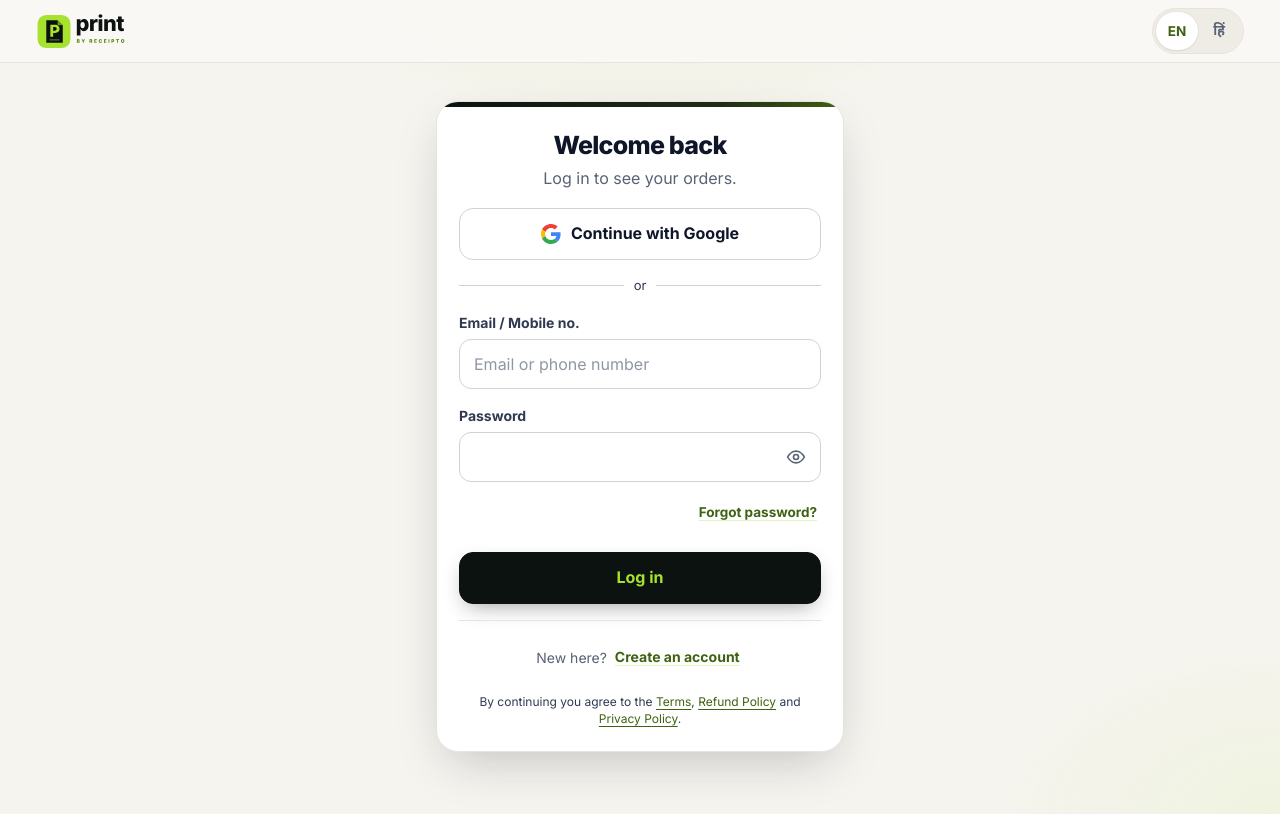
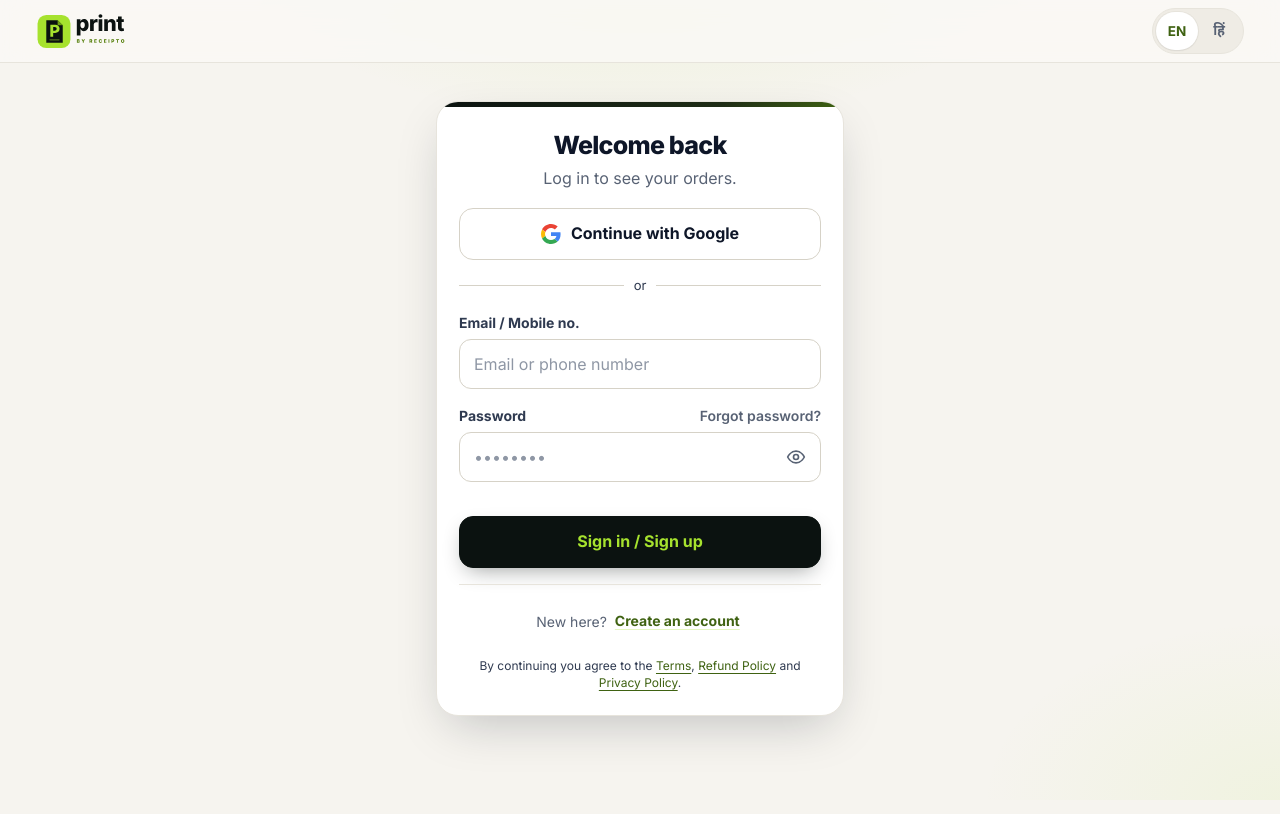
Before and after one commit to rahulyadavoxo/printqr, a React (Vite) app: page /#/login in a window 1280 px wide. Built offline with nearby package versions, Linux system fonts and the light colour scheme; no server answers.

Commit message:
Login: 'Forgot password?' beside the Password label (muted), dot placeholder; button 'Sign in / Sign up'; wrong-credentials hint points to Create an account

```diff
--- a/src/lib/i18n.tsx
+++ b/src/lib/i18n.tsx
@@ -7,6 +7,8 @@ const en = {
   loading: 'Loading…',
   pleaseWait: 'Please wait…',
   login: 'Log in',
+  signInUp: 'Sign in / Sign up',
+  badOrNew: 'Wrong email or password. New here? Tap "Create an account" below.',
   logout: 'Log out',
   logoutAsk: 'Log out of PrintQR on this device?',
   loggingOut: 'Logging out…',
@@ -127,7 +129,7 @@ const en = {
   useEmail: 'Use email instead',
   idLabel: 'Email / Mobile no.',
   idPlaceholder: 'Email or phone number',
-  phNoPass: 'Wrong number or password. Made your account with OTP before? Tap "Forgot password?" to set a password.',
+  phNoPass: 'Wrong number or password. Made your account with OTP before? Tap "Forgot password?" to set a password. New here? Tap "Create an account".',
   fpSubAny: "Enter your account email or mobile number. Email gets a reset link, mobile gets an OTP.",
   useMobile: 'Use mobile number instead',
   agreeAnyPre: 'By continuing you agree to the',
@@ -984,6 +986,8 @@ const hi: Record<Key, string> = {
   loading: 'लोड हो रहा है…',
   pleaseWait: 'रुकिए…',
   login: 'लॉगिन',
+  signInUp: 'साइन इन / साइन अप',
+  badOrNew: 'ईमेल या पासवर्ड गलत है। नए हैं? नीचे "अकाउंट बनाएँ" दबाएँ।',
   logout: 'लॉग आउट',
   logoutAsk: 'इस डिवाइस पर PrintQR से लॉग आउट करें?',
   loggingOut: 'लॉग आउट हो रहा है…',
--- a/src/pages/Login.tsx
+++ b/src/pages/Login.tsx
@@ -285,7 +285,7 @@ export default function Login() {
       }
     } catch (e) {
       const bad = /invalid login credentials/i.test(String((e as Error)?.message || ''))
-      setMsg({ text: isCaptchaError(e) ? t('captchaFail') : idIsPhone && bad ? t('phNoPass') : te(e), error: true })
+      setMsg({ text: isCaptchaError(e) ? t('captchaFail') : idIsPhone && bad ? t('phNoPass') : bad ? t('badOrNew') : te(e), error: true })
     } finally {
       setBusy(false)
       setCaptchaReset((n) => n + 1)
@@ -407,21 +407,21 @@ export default function Login() {
               autoComplete="username" autoCapitalize="none" spellCheck={false} placeholder={t('idPlaceholder')} />
             {signup && idIsPhone && <small className="hint">{t('mobileHintShort')}</small>}
           </label>
-          <label className="field">
-            <span>{t('password')}</span>
-            <PasswordInput name="password" required minLength={signup ? 8 : 6} value={password} onChange={(e) => setPassword(e.target.value)}
-              autoComplete={signup ? 'new-password' : 'current-password'} />
+          <div className="field">
+            <div className="field-head">
+              <label htmlFor="login-password">{t('password')}</label>
+              {!signup && (
+                <button type="button" className="forgot-link" onClick={() => switchTo('forgot')}>{t('forgotLink')}</button>
+              )}
+            </div>
+            <PasswordInput id="login-password" name="password" required minLength={signup ? 8 : 6} value={password} onChange={(e) => setPassword(e.target.value)}
+              autoComplete={signup ? 'new-password' : 'current-password'} placeholder="••••••••" />
             {signup && <small className="hint">{t('passwordHint')}</small>}
-          </label>
-          {!signup && (
-            <p className="forgot-line">
-              <button type="button" className="link small" onClick={() => switchTo('forgot')}>{t('forgotLink')}</button>
-            </p>
-          )}
+          </div>
           <Turnstile key={mode} action={signup ? 'signup' : 'login'} onToken={setCaptcha} resetKey={captchaReset} lang={lang} quiet />
           {msg && <p className={`notice${msg.error ? ' error' : ''}`} role={msg.error ? 'alert' : 'status'}>{msg.text}</p>}
           <button className="btn primary block lg" disabled={busy}>
-            {busy ? t('pleaseWait') : signup ? t('createAccount') : t('login')}
+            {busy ? t('pleaseWait') : signup ? t('createAccount') : t('signInUp')}
           </button>
           <p className="center small switch-line">
             <span className="muted">{signup ? t('haveAccount') : t('noAccount')}</span>{' '}
--- a/src/styles.css
+++ b/src/styles.css
@@ -308,6 +308,11 @@ input:focus, select:focus { outline: none; border-color: var(--c-brand); box-sha
 .auth-card .btn.block.lg { margin-top: 18px; }
 .switch-line { margin: 16px 0 0; padding-top: 14px; border-top: 1px solid var(--c-line); }
 .forgot-line { margin: -8px 0 0; text-align: right; }
+.field-head { display: flex; align-items: center; justify-content: space-between; gap: 12px; margin-bottom: 6px; }
+.field-head > label { font-size: var(--fs-sm); font-weight: 650; color: var(--c-ink-2); }
+.forgot-link { background: none; border: none; padding: 6px 0 6px 8px; margin: -6px 0; font: inherit; font-size: var(--fs-sm); font-weight: 600; color: var(--c-muted); cursor: pointer; border-radius: var(--r-xs); }
+.forgot-link:hover { color: var(--c-ink-2); }
+.forgot-link:focus-visible { outline: none; box-shadow: var(--ring); }
 .auth-via { margin: 4px 0 14px; }
 .auth-card .google-btn.top { margin-top: 18px; }
 .auth-card .or-line.top { margin: 16px 0 6px; }
```
